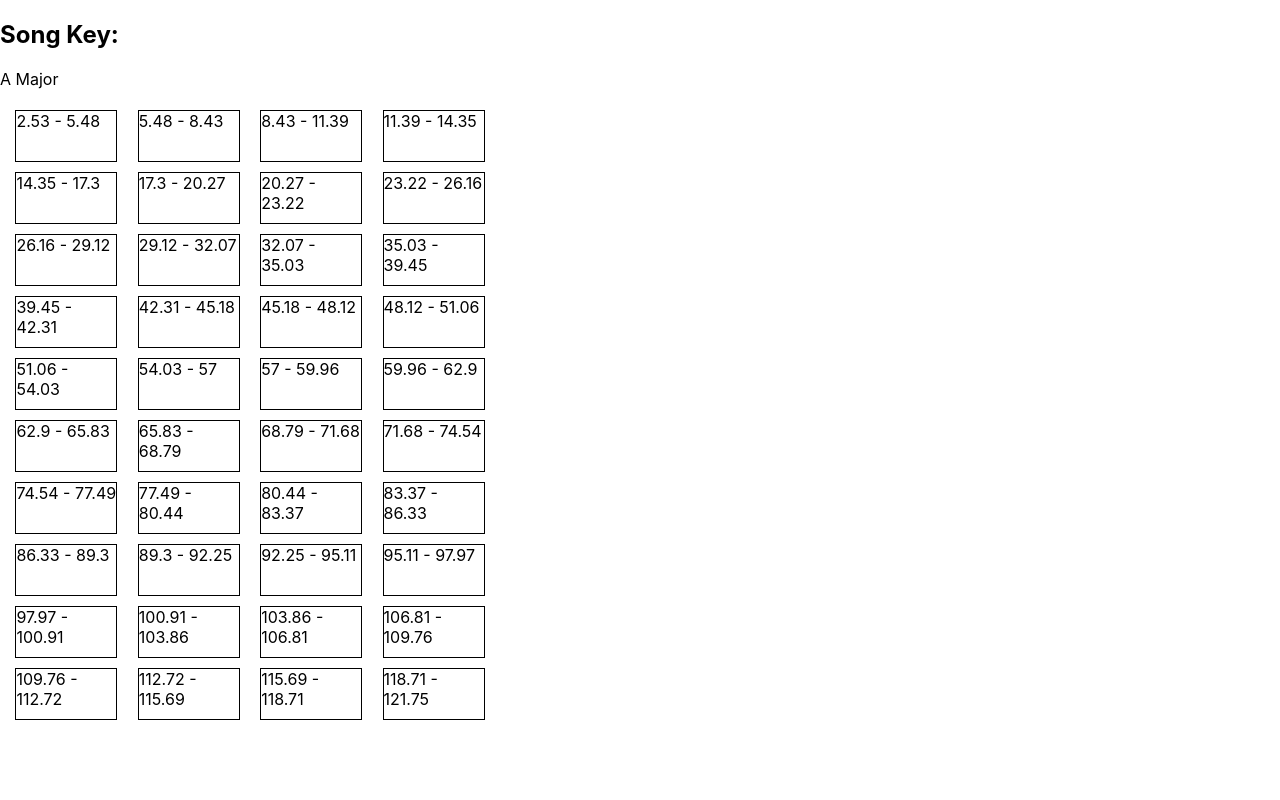
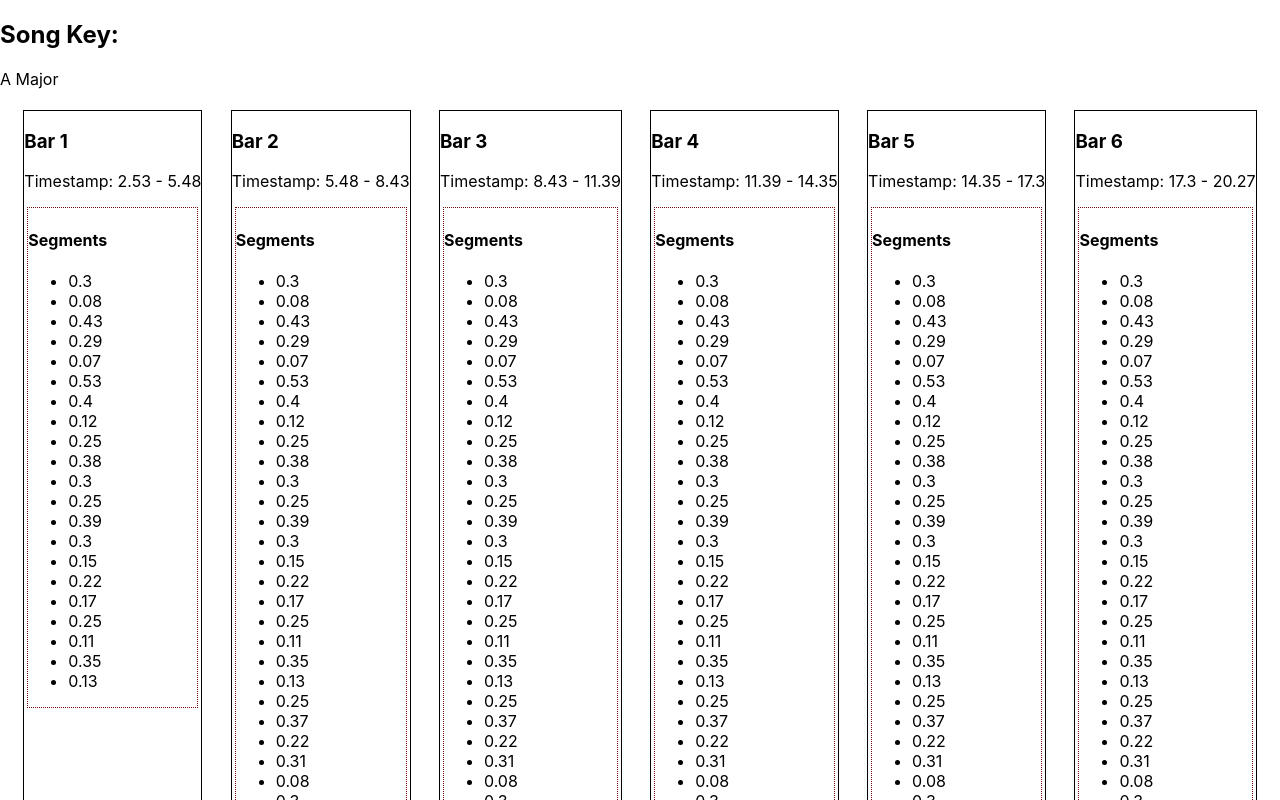
Before and after one commit to jwwharrell/song-charter, a React (Create React App) app in the folder song-charter/: page / in a window 1280 px wide. Shown: the top 800 px of the page. Built offline with nearby package versions, Linux system fonts and the light colour scheme; the HTML template or start-up script is replaced by a standard one.

Commit message:
Segments are now contained in bars with matching timestamps

```diff
--- a/song-charter/src/components/Charter.js
+++ b/song-charter/src/components/Charter.js
@@ -57,14 +57,33 @@ export default class Charter extends Component {
 
     render() {
         const bars = this.state.bars
+        const segments = this.state.segments
         const renderedBars = []
         for (let i = 0; i < bars.length; i++) {
+            bars[i].segments = []
+            for (let j = 0; j < segments.length; j++) {
+                if (this.roundDecimal(segments[j].start) < this.roundDecimal(bars[i].duration + bars[i].start)) {
+                    bars[i].segments.push(segments[j])
+                }
+            }
             renderedBars.push(
-                <div className='bar'>
-                    {this.roundDecimal(bars[i].start)} - {this.roundDecimal(bars[i].duration + bars[i].start)}
+                <div key={`bar-${i+1}`} className='bar'>
+                    <h3>Bar {i + 1}</h3>
+                    <p>Timestamp: {this.roundDecimal(bars[i].start)} - {this.roundDecimal(bars[i].duration + bars[i].start)}</p>
+                    <div className='segments'>
+                        <h4>Segments</h4>
+                        <ul>
+                            {bars[i].segments.map((segment) => {
+                                return (
+                                    <li>{this.roundDecimal(segment.duration)}</li>
+                                )
+                            })}
+                        </ul>
+                    </div>
                 </div>
             )
         }
+        console.log(renderedBars)
 
         return (
             <div>
--- a/song-charter/src/style.css
+++ b/song-charter/src/style.css
@@ -15,13 +15,18 @@ code {
 .bar-container {
   display: flex;
   flex-wrap: wrap;
-  width: 500px;
+  /* width: 500px; */
   justify-content: space-evenly;
 }
 
 .bar {
-  width: 100px;
-  height: 50px;
+  /* width: 100px; */
+  /* height: 50px; */
   margin: 5px;
   border: solid black 1px;
 }
+
+.segments {
+  margin: 3px;
+  border: dotted rgb(122, 12, 12) 1px;
+}
```
